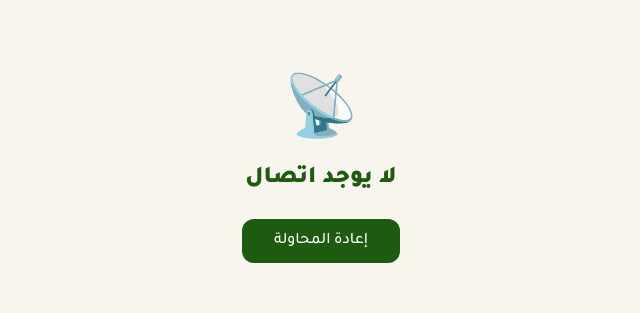
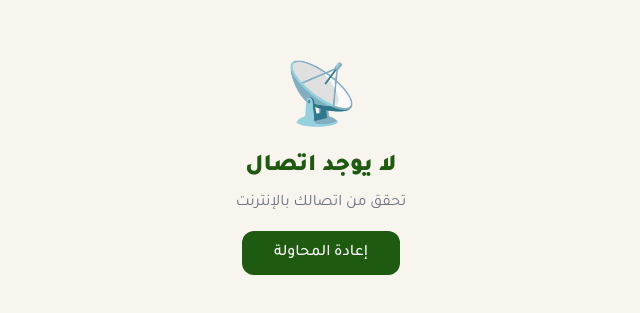
Before and after one commit to azizweb2030-create/almrah, a Next.js app: page /offline in a window 1280 px wide. Shown: the part 225-538 px from the top of the page, without its empty margins (394-1034 px from the left). Built offline with nearby package versions, Linux system fonts and the light colour scheme.

Commit message:
fix: src/app/offline/page.tsx

```diff
--- a/src/app/offline/page.tsx
+++ b/src/app/offline/page.tsx
@@ -1,10 +1,12 @@
+'use client'
 export default function OfflinePage() {
   return (
     <div className="min-h-screen bg-beige-primary flex items-center justify-center p-4">
       <div className="text-center">
         <div className="text-6xl mb-4">📡</div>
         <h1 className="text-2xl font-black text-green-primary mb-2">لا يوجد اتصال</h1>
-        <button onClick={()=>window.location.reload()} className="btn-primary mt-4 px-8">إعادة المحاولة</button>
+        <p className="text-gray-500 mb-4">تحقق من اتصالك بالإنترنت</p>
+        <button onClick={() => window.location.reload()} className="btn-primary px-8">إعادة المحاولة</button>
       </div>
     </div>
   )
```
